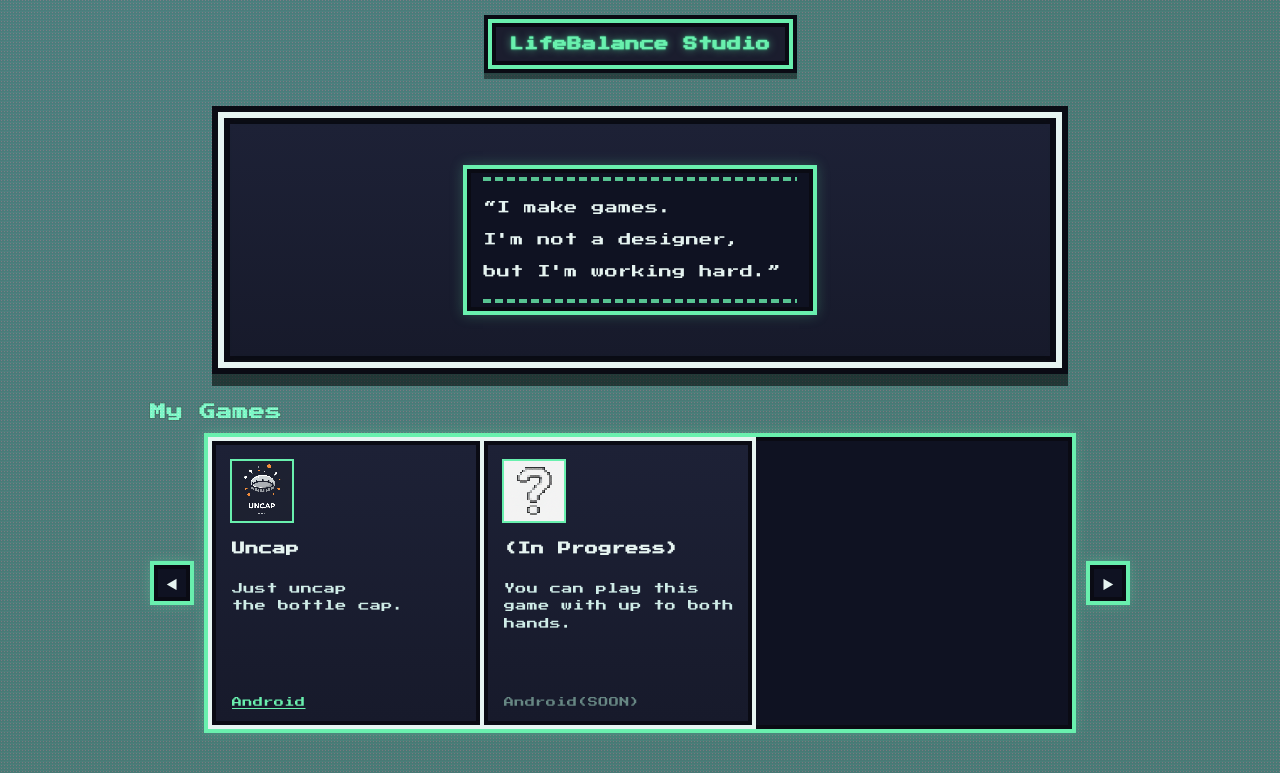
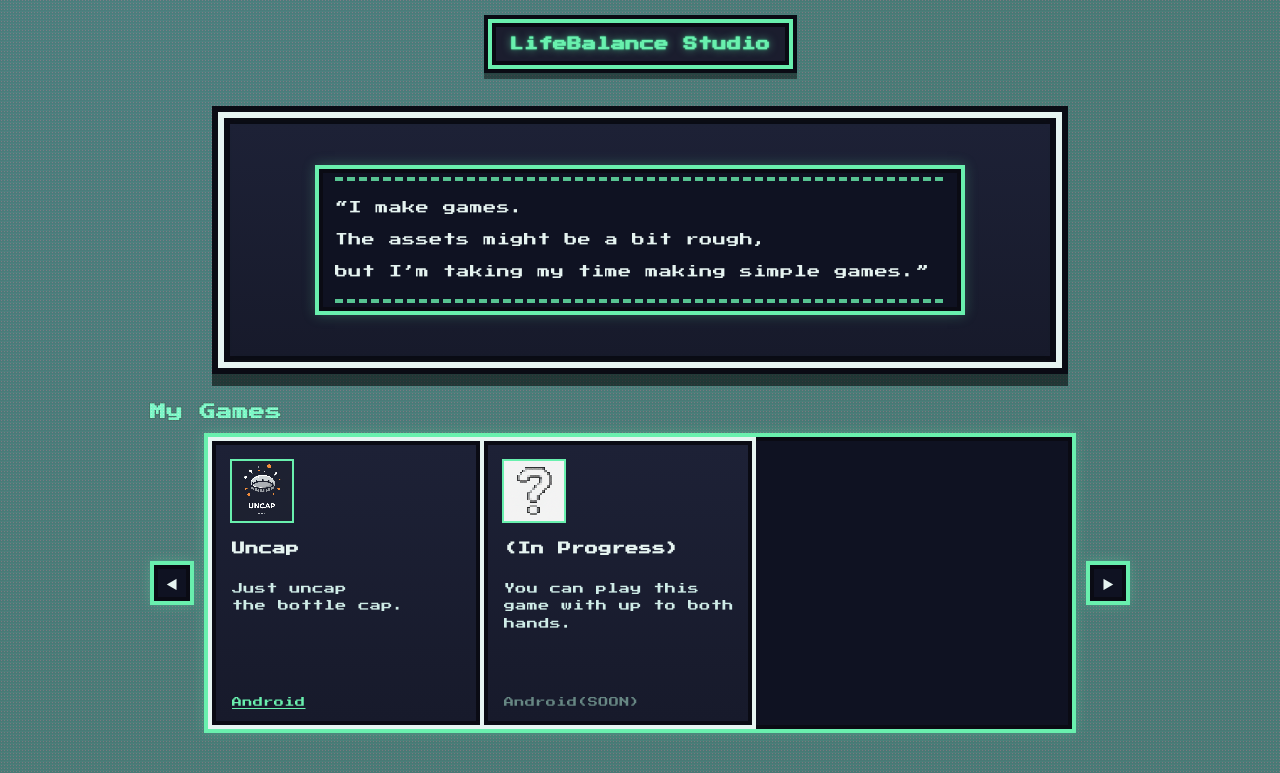
Before and after one commit to LifeBalanceStudio/LifeBalanceStudio.github.io, a plain HTML site: page index.html in a window 1280 px wide. Shown: the top 773 px of the page. Drawn offline with Linux system fonts and the light colour scheme.

Commit message:
Update index.html

```diff
--- a/index.html
+++ b/index.html
@@ -361,8 +361,8 @@
       <div class="card" id="page-title">
         <p class="quote" aria-label="Studio message">
           <span class="line">“I make games.</span>
-          <span class="line">I'm not a designer,</span>
-          <span class="line">but I'm working hard.”<span class="cursor" aria-hidden="true"></span></span>
+          <span class="line">The assets might be a bit rough,</span>
+          <span class="line">but I’m taking my time making simple games.”<span class="cursor" aria-hidden="true"></span></span>
         </p>
       </div>
     </section>
```
